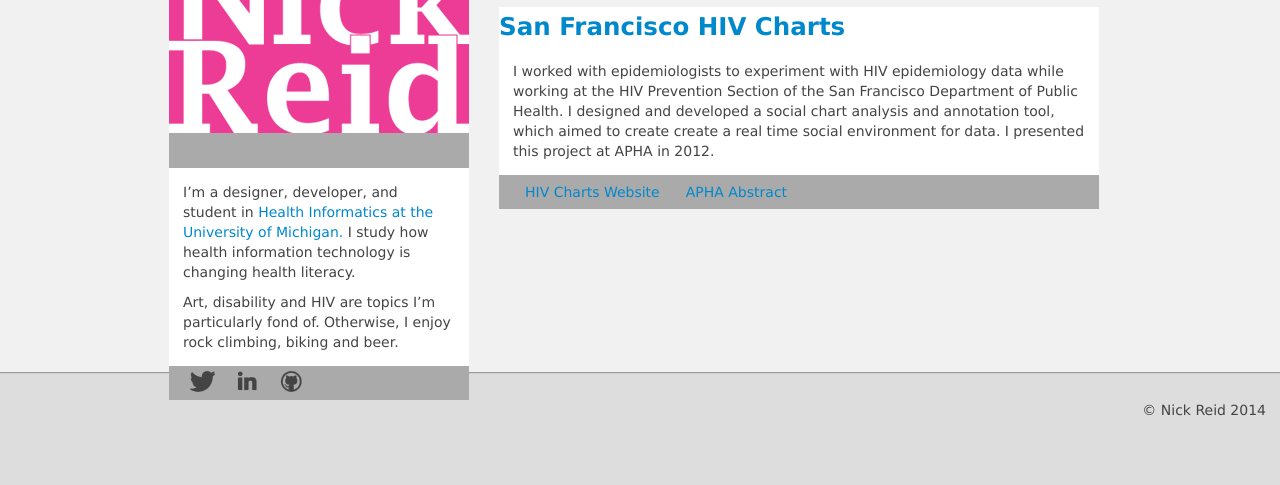
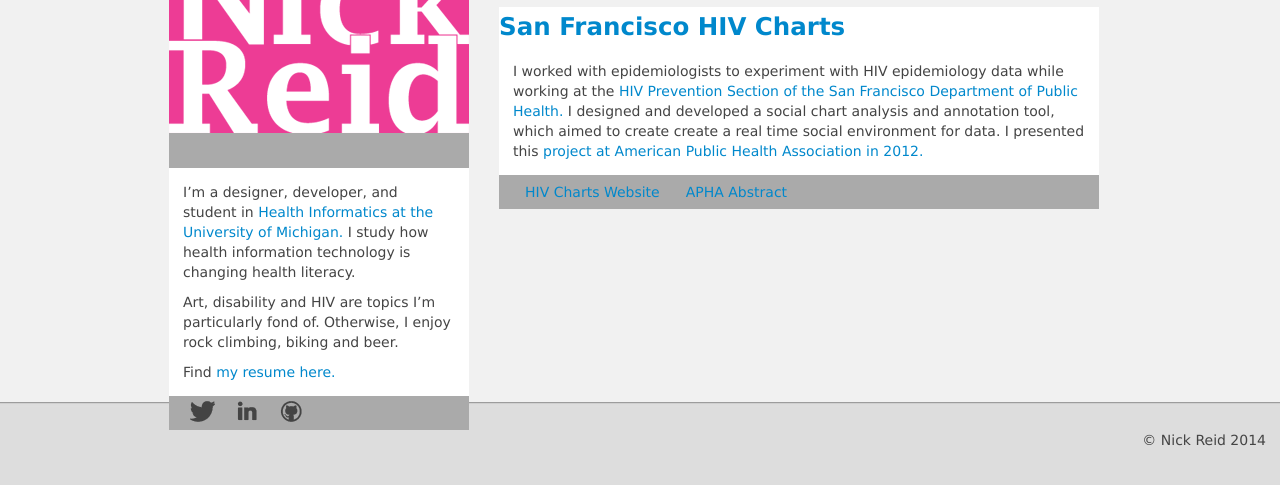
Before and after one commit to nickdotreid/nickreidcom, a plain HTML site: page index.html in a window 1280 px wide. Shown: the part 53-538 px from the top of the page. Drawn offline with nearby package versions, Linux system fonts and the light colour scheme.

Commit message:
added resume to website

```diff
--- a/index.html
+++ b/index.html
@@ -27,10 +27,11 @@
                     <section class="content about">
                         <p>I’m a designer, developer, and student in <a href="http://healthinformatics.umich.edu/">Health Informatics at the University of Michigan.</a> I study how health information technology is changing health literacy.</p>
                         <p>Art, disability and HIV are topics I’m particularly fond of. Otherwise, I enjoy rock climbing, biking and beer.</p>
+                        <p>Find <a href="nickreid-resume.pdf">my resume here.</a></p>
                     </section>
                     <ul class="nav nav-pills nav-social">
                         <li class="button button-icon button-twitter"><a href="https://twitter.com/nickreid/">Twitter</a></li>
-                        <li class="button button-icon button-linkedin"><a href="http://www.linkedin.com/profile/view?id=8475105">LinkedIn</a></li>
+                        <li class="button button-icon button-linkedin"><a href="http://www.linkedin.com/pub/nick-reid/2/a08/6a9">LinkedIn</a></li>
                         <li class="button button-icon button-github"><a href="https://github.com/nickdotreid">GitHub</a></li>
                     </ul>
                 </header>
@@ -39,7 +40,7 @@
                     <div class="project section">
                         <h3><a href="http://charts.sfhiv.org">San Francisco HIV Charts</a></h3>
                         <div class="content">
-                            <p>I worked with epidemiologists to experiment with HIV epidemiology data while working at the HIV Prevention Section of the San Francisco Department of Public Health. I designed and developed a social chart analysis and annotation tool, which aimed to create create a real time social environment for data. I presented this project at APHA in 2012.</p>
+                            <p>I worked with epidemiologists to experiment with HIV epidemiology data while working at the <a href="http://www.sfhiv.org/">HIV Prevention Section of the San Francisco Department of Public Health.</a> I designed and developed a social chart analysis and annotation tool, which aimed to create create a real time social environment for data. I presented this <a href="https://apha.confex.com/apha/140am/webprogram/Paper268910.html">project at American Public Health Association in 2012.</a></p>
                         </div>
                         <ul class="nav nav-pills">
                             <li><a href="http://charts.sfhiv.org">HIV Charts Website</a></li>
```
Also changed, not shown: 1 other file.
